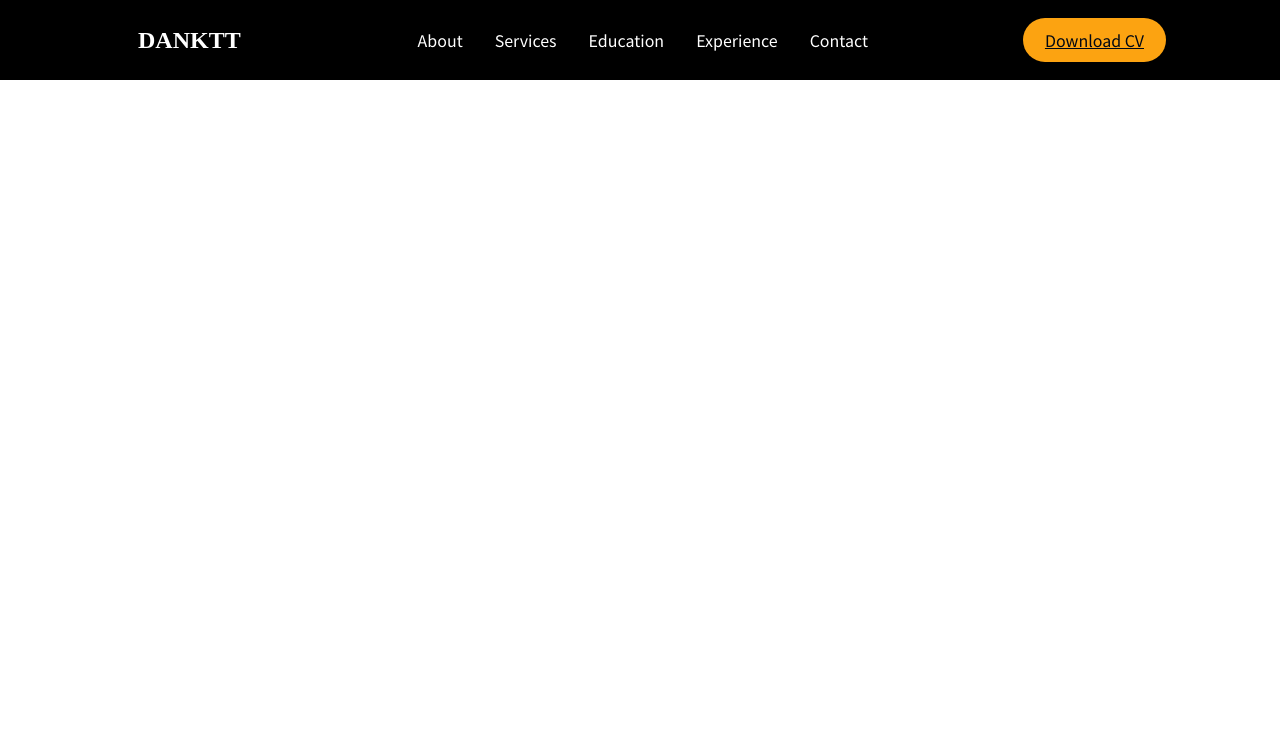
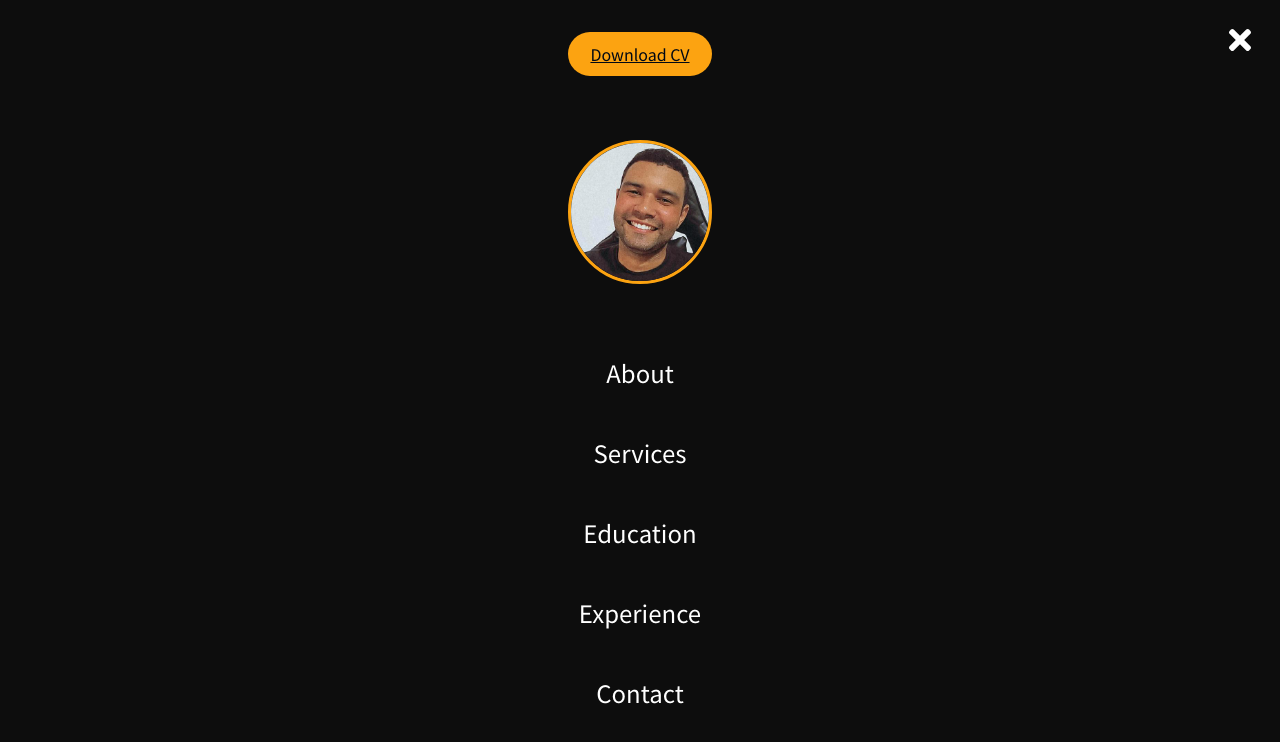
Before and after one commit to danktt/My_Resume, a React (Create React App) app: page / in a window 1280 px wide. Shown: the top 742 px of the page. Built offline with nearby package versions, Linux system fonts and the light colour scheme; a web font is replaced by a local one.

Commit message:
fix-sidebar

```diff
--- a/src/components/Layout/index.tsx
+++ b/src/components/Layout/index.tsx
@@ -1,9 +1,6 @@
 import React from 'react';
 import { Navbar } from '../Navbar';
 import Sidebar from '../Sidebar';
-
-
-
 
 
 const Layout: React.FC = () => {
--- a/src/components/Sidebar/Sidebarelements.ts
+++ b/src/components/Sidebar/Sidebarelements.ts
@@ -1,5 +1,8 @@
 import styled from 'styled-components'
 import { FaTimes } from 'react-icons/fa'
+import { Link as LinkS } from 'react-scroll'
+import { Link as LinkR } from 'react-router-dom'
+
 
 import { Props } from '.'
 
@@ -15,8 +18,9 @@ export const SidebarContainer = styled.aside<Props>`
   top: 0;
   left: 0;
   transition: 0.3s ease-in-out;
-  opacity: ${(props) => props.isOpen ? '100%' : '0'};
-  top: ${( props) => props.isOpen ? '0' : '-100%'};
+  /* opacity: ${(props) => props.isOpen ? '100%' : '0'};
+  top: ${( props) => props.isOpen ? '0' : '-100%'}; */
+  top:0;
 `
 
 export const CloseIcon = styled(FaTimes)`
@@ -31,3 +35,75 @@ export const Icon = styled.div`
   cursor: pointer;
   outline: none;
 `
+
+
+export const SidebarWrapper = styled.div`
+  color: #fff;
+
+`
+
+export const NavItem = styled.div`
+  display:flex;
+  justify-content: center;
+  margin-bottom: 3rem;
+
+  img{
+    border-radius: 50%;
+    height: 9rem;
+    border: 3px solid #FCA311;
+  }
+
+
+`
+export const SidebarMenu = styled.ul`
+  display: grid;
+  grid-template-columns: 1fr;
+  grid-template-rows: repeat(6, 80px);
+  text-align: center;
+
+  @media screen and (max-width: 480px){
+    grid-template-rows: repeat(6, 80px);
+
+  }
+`
+
+export const SidebarLink = styled(LinkS)`
+  display: flex;
+  align-items: center;
+  justify-content: center;
+  font-size:1.5rem;
+  text-decoration: none;
+  list-style: none;
+  transition: filter 0.2s;
+  text-decoration: none;
+  color: #fff;
+  cursor: pointer;
+
+  &:hover{
+    color: #FCA311;
+    filter: brightness(0.8);
+  }
+`
+export const SideBtnWrap = styled.div`
+  display: flex;
+  justify-content: center;
+  margin-bottom: 4rem;
+  margin-top: 2rem;
+`
+export const SidebarRouter = styled(LinkR)`
+  border-radius: 50px;
+  background: #FCA311;
+  white-space: nowrap;
+  padding: 10px 22px;
+  color: #000814;
+  font-size: 16px;
+  outline: none;
+  border: none;
+  cursor: pointer;
+  transition: filter 0.2s;
+
+  &:hover{
+    filter: brightness(0.8);
+
+  }
+`
--- a/src/components/Sidebar/index.tsx
+++ b/src/components/Sidebar/index.tsx
@@ -1,8 +1,15 @@
+import profImg from "../../assets/images/prof.jpeg";
+
 import {
   SidebarContainer,
   Icon,
-  CloseIcon
-
+  CloseIcon,
+  SidebarWrapper,
+  NavItem,
+  SidebarMenu,
+  SidebarLink,
+  SideBtnWrap,
+  SidebarRouter
  } from './Sidebarelements'
 
  export interface Props{
@@ -11,10 +18,30 @@ import {
 
 const Sidebar: React.FC<Props> = ({ isOpen }) => {
   return(
-    <SidebarContainer isOpen={isOpen}>
-      <Icon>
-        <CloseIcon />
-      </Icon>
-    </SidebarContainer>
-  )}
+    <>
+      <SidebarContainer isOpen={isOpen}>
+        <Icon>
+          <CloseIcon />
+        </Icon>
+        <SidebarWrapper>
+        <SideBtnWrap>
+            <SidebarRouter to="/">Download CV</SidebarRouter>
+          </SideBtnWrap>
+          <NavItem>
+            <img src={profImg} alt="Image Profile" />
+
+          </NavItem>
+          <SidebarMenu>
+            <SidebarLink to="/about">About</SidebarLink>
+            <SidebarLink to="/services">Services</SidebarLink>
+            <SidebarLink to="/education">Education</SidebarLink>
+            <SidebarLink to="/experience">Experience</SidebarLink>
+            <SidebarLink to="/contact">Contact</SidebarLink>
+          </SidebarMenu>
+        </SidebarWrapper>
+
+      </SidebarContainer>
+    </>
+  )
+}
 export default Sidebar;
```
Also changed, not shown: src/assets/images/prof.jpeg (added), src/assets/images/prof.svg (added).
